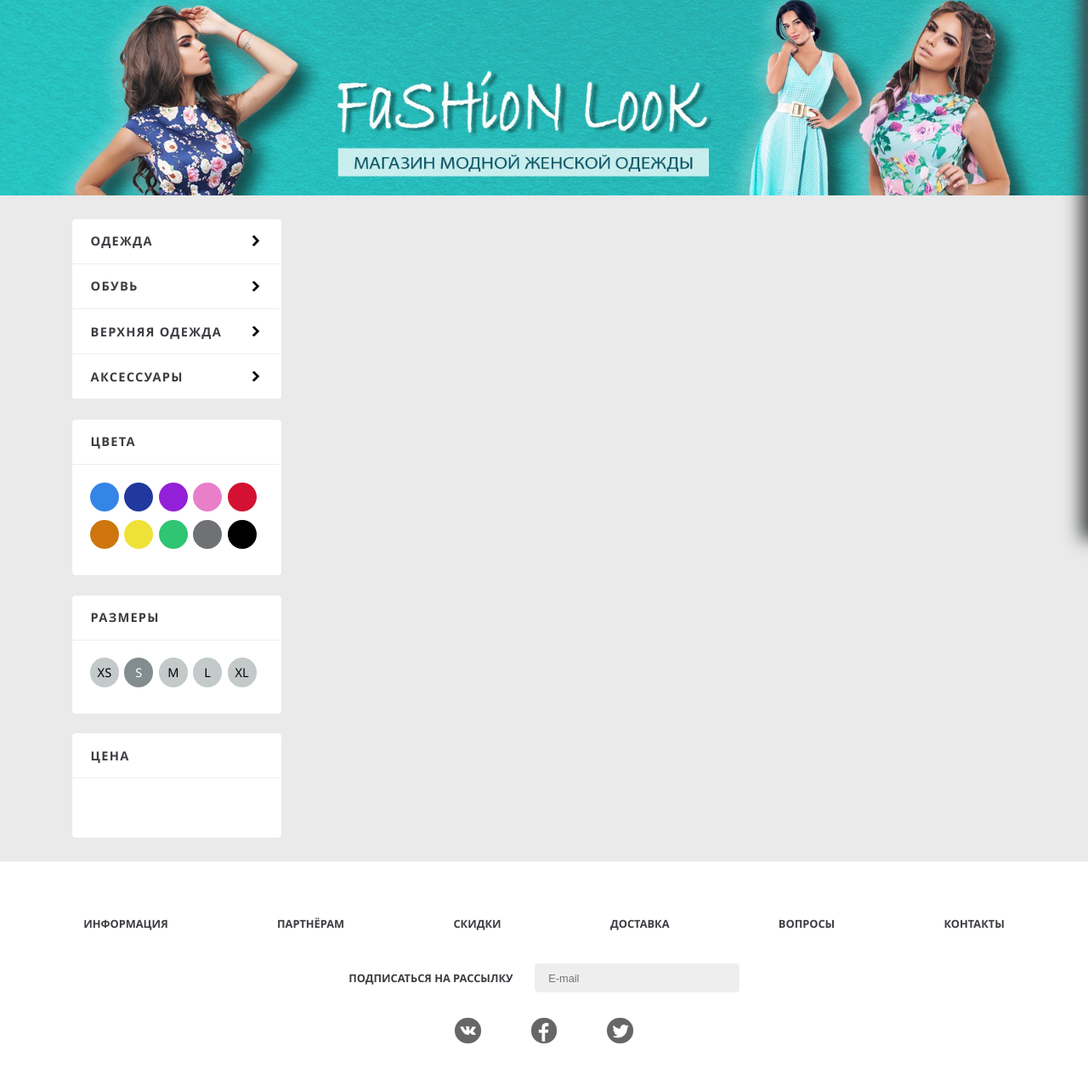
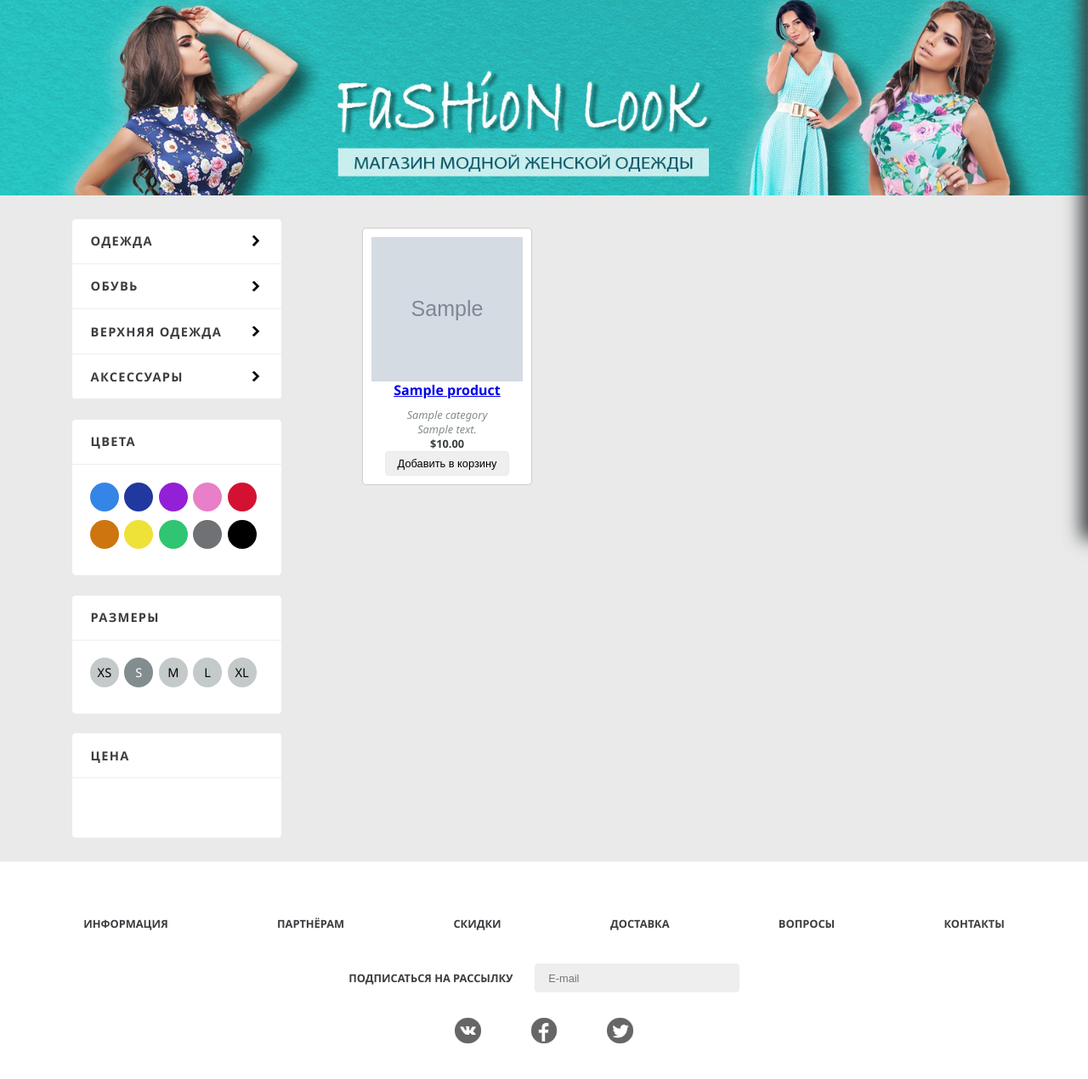
Before and after one commit to koalaKlon/ModernMarket, a Django app: page / in a window 1280 px wide. Shown: the part 171-1441 px from the top of the page at 85% size. Run offline with Django 4.2, Linux system fonts and the light colour scheme; tables that the repository leaves empty hold one stand-in row (values such as "Sample post"); grey boxes marked "Sample" are stand-in pictures; some libraries are stand-ins or nearby versions.

Commit message:
Created product forms and URLs for media files

```diff
--- a/market/market/settings.py
+++ b/market/market/settings.py
@@ -113,6 +113,10 @@ STATIC_URL = '/static/'
 
 STATIC_ROOT = os.path.join(BASE_DIR, 'static/')
 
+MEDIA_URL = '/media/'
+
+MEDIA_ROOT = os.path.join(BASE_DIR, 'media/')
+
 # Default primary key field type
 # https://docs.djangoproject.com/en/4.2/ref/settings/#default-auto-field
 
--- a/market/store/models.py
+++ b/market/store/models.py
@@ -24,9 +24,9 @@ class Category(models.Model):
         verbose_name = 'Категория'
         verbose_name_plural = 'Категории'
 
-    def get_absolute_url(self):
-        return reverse('store:product_list_by_category',
-                       args=[self.slug])
+    @staticmethod
+    def get_absolute_url():
+        return reverse('store:home')
 
     def __str__(self):
         return self.name
@@ -51,6 +51,6 @@ class Product(models.Model):
     def __str__(self):
         return self.name
 
-    def get_absolute_url(self):
-        return reverse('store:home',
-                       args=[self.id, self.slug])
+    @staticmethod
+    def get_absolute_url():
+        return reverse('store:home')
--- a/market/store/static/store/css/style.css
+++ b/market/store/static/store/css/style.css
@@ -208,25 +208,42 @@ nav a{
 #loadmore:hover {
   transform: scale(0.95);
 }
-.list_product{
+
+.list_product {
   display: flex;
-  flex-flow: row wrap;
-  flex-wrap:wrap;-webkit-flex-wrap:wrap;-ms-flex-wrap:wrap;
-  justify-content:center;-webkit-justify-content:center;-ms-justify-content:center;
+  flex-wrap: wrap;
 }
-.product{
-  display: flex; display: -webkit-box;display: -ms-flexbox;display:-webkit-flex;
-  align-items:center;-webkit-align-items:center;-ms-align-items:center;
-  justify-content:space-between;-webkit-justify-content:space-between;-ms-justify-content:space-between;
-  flex-flow: column nowrap;
+
+/* Стили для каждого продукта */
+.product {
+  display: block;
+  width: 200px;
+  margin: 10px;
+  padding: 10px;
+  border: 1px solid #ccc;
+  text-align: center;
   text-decoration: none;
-  padding: 1.66vmax 1.66vw;
-  width: 19.16vw;
-  height: 25vmax;
-  text-align:center;
-  margin-bottom: 1.66vmax;
-  margin-right: 1.66vw;
-  position: relative;
+  color: #333;
+}
+
+.product:hover {
+  /* Стили для состояния наведения на продукт */
+  background-color: #f9f9f9;
+}
+
+.img_product img {
+  max-width: 100%;
+  height: auto;
+  margin-bottom: 10px;
+}
+
+h2 {
+  font-size: 1.2rem;
+  margin-bottom: 10px;
+}
+
+.price {
+  font-weight: bold;
 }
 .product:nth-of-type(3n){
   margin-right:0;
--- a/market/store/templates/store/index.html
+++ b/market/store/templates/store/index.html
@@ -239,12 +239,30 @@
                 </div>
             </div>
         </div>
+    <div id="rightbar">
+    <div class="list_product">
+        {% for product in products %}
+        <div class="product box anime">
+          <div class="img_product">
+                <img src='{{ product.image.url }}' alt="asdf">
+          </div>
+            <h2><a href="{{ product.get_absolute_url }}">{{ product.name }}</a></h2>
+            <p>{{ product.category }}</p>
+            <div class="description">
+                <p> {{ product.description }} </p>
+            </div>
+            <p class="price"> ${{ product.price }} </p>
+            <button class="btn">Добавить в корзину</button>
+        </div>
+      {% endfor %}
+    </div>
+</div>
         {% endblock %}
+
     </main>
 
     <!-- Нижняя часть сайта, включая footer -->
     <footer>
-        <!-- Ваш код для footer -->
         <div class="wrap">
             <nav id="footer_nav">
                 <li><a href="#">ИНФОРМАЦИЯ</a></li>
--- a/market/store/urls.py
+++ b/market/store/urls.py
@@ -8,13 +8,9 @@ app_name = 'store'
 
 urlpatterns = [
     path('', views.index, name='home'),
-    path('basket', views.product, name='product'),
     path('register', views.register_request, name='register'),
     path('login', views.login_request, name='login'),
     path('logout', views.logout_request, name='logout'),
-
-#    path('', views.product_list, name='product_list'),
-    path('<str:category_slug>/', views.product_list, name='product_list_by_category'),
-#    path('<int:id>/<slug:slug>/', views.product_detail, name='product_detail'),
-
 ]
+if settings.DEBUG:
+    urlpatterns += static(settings.MEDIA_URL, document_root=settings.MEDIA_ROOT)
--- a/market/store/views.py
+++ b/market/store/views.py
@@ -15,12 +15,17 @@ from .models import Category, Product
 menu = ["sfd", "fsd", "fsdf"]
 
 
-def index(request):
-    return render(request, 'store/index.html', {'menu': menu, 'title': 'Главная страница'})
-
-
-def product(request):
-    return render(request, "store/single-product.html")
+def index(request, category_slug=None):
+    category = None
+    categories = Category.objects.all()
+    products = Product.objects.filter(available=True)
+    if category_slug:
+        category = get_object_or_404(Category, slug=category_slug)
+        products = products.filter(category=category)
+    return render(request, 'store/index.html',
+                            {'category': category,
+                            'categories': categories,
+                            'products': products})
 
 
 def login_request(request):
@@ -64,23 +69,21 @@ def logout_request(request):
     return redirect("store:home")
 
 
-def product_list(request, category_slug=None):
-    category = None
+def product_list(request, category_slug):
+    category = category_slug
     categories = Category.objects.all()
     products = Product.objects.filter(available=True)
     if category_slug:
         category = get_object_or_404(Category, slug=category_slug)
         products = products.filter(category=category)
-    return render(request, 'shop/product/index.html',
+    return render(request, 'store/index.html',
                             {'category': category,
-                            'categories': categories,
-                            'products': products})
+                             'categories': categories,
+                             'products': products,
+                             })
 
 
-def product_detail(request, id, slug):
-    product = get_object_or_404(Product,
-                                id=id,
-                                slug=slug,
-                                available=True)
-    return render(request, 'shop/product/index.html',
-                  {'product': product})
+# def product_detail(request, id, slug):
+#     product = get_object_or_404(Product, id=id, slug=slug, available=True)
+#     return render(request, 'store/index.html',
+#                   {'product': product})
```
